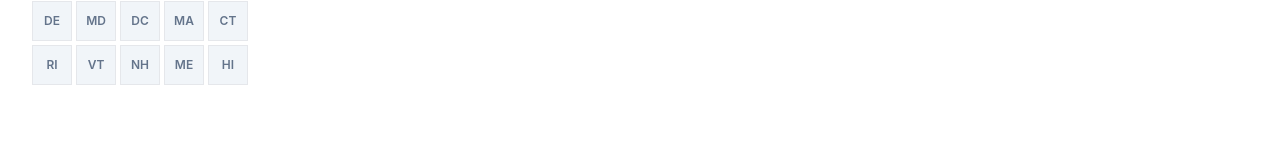
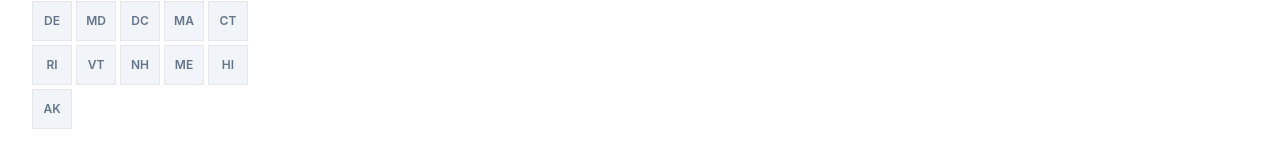
Before and after one commit to osmond/improved-system, a React (Vite) app: page / in a window 1280 px wide. Both pictures are taken after a click on the button "Map". Shown: the part 523-690 px from the top of the page. Built offline with nearby package versions, Linux system fonts and the light colour scheme.

Commit message:
Add Alaska to US state list

```diff
--- a/src/components/map/GeoActivityExplorer.tsx
+++ b/src/components/map/GeoActivityExplorer.tsx
@@ -8,7 +8,7 @@ import { cn } from "@/lib/utils";
 const US_STATES = [
   "WA","OR","CA","NV","ID","UT","AZ","MT","WY","CO","NM","ND","SD","NE","KS","OK",
   "TX","MN","IA","MO","AR","LA","WI","IL","KY","TN","MS","AL","GA","FL","SC","NC","VA",
-  "WV","OH","IN","MI","PA","NY","NJ","DE","MD","DC","MA","CT","RI","VT","NH","ME","HI"
+  "WV","OH","IN","MI","PA","NY","NJ","DE","MD","DC","MA","CT","RI","VT","NH","ME","HI","AK"
 ];
 
 interface StateSquareProps {
```
